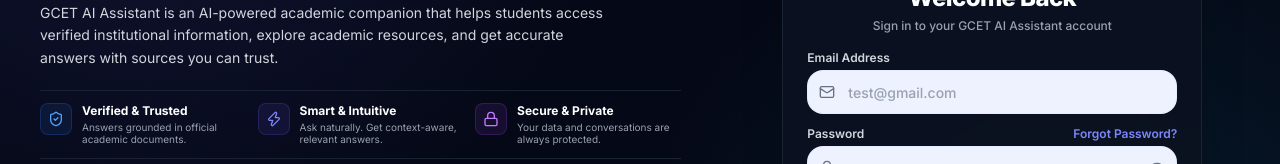
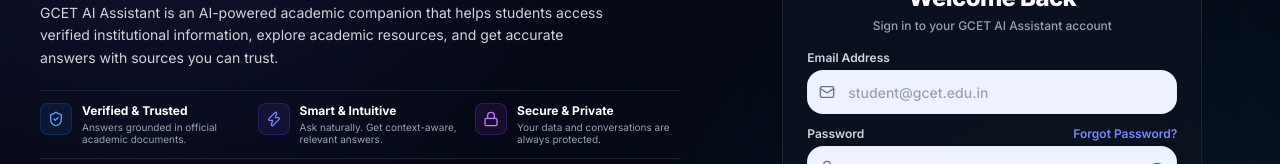
Before and after one commit to ganeshvemula712/GCET-Student-Assistant, a React (Vite) app in the folder frontend/: page / in a window 1280 px wide. Shown: the part 308-472 px from the top of the page. Built offline with nearby package versions, Linux system fonts and the light colour scheme; no server answers.

Commit message:
fix: remove test email placeholder from login

```diff
--- a/frontend/src/pages/Login/LoginForm.jsx
+++ b/frontend/src/pages/Login/LoginForm.jsx
@@ -184,7 +184,7 @@
             </div>
             <input
               type="email"
-              placeholder="test@gmail.com"
+              placeholder="student@gcet.edu.in"
               autoComplete="email"
               aria-invalid={Boolean(errors.email)}
               className="h-10 sm:h-11 w-full rounded-2xl border border-indigo-200/20 bg-[#eef2ff] pl-10 pr-4 text-xs sm:text-sm font-medium text-gray-900 outline-none transition duration-200 placeholder:text-gray-400 focus:border-indigo-500 focus:ring-2 focus:ring-indigo-500/30 aria-invalid:border-rose-500/60"
```
